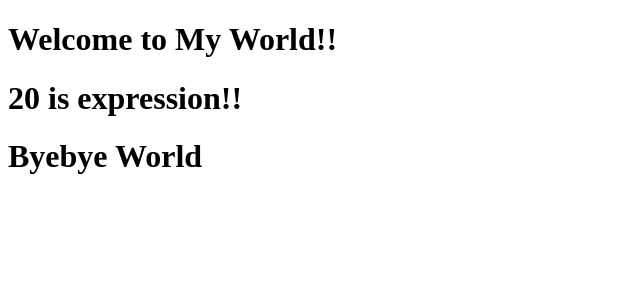
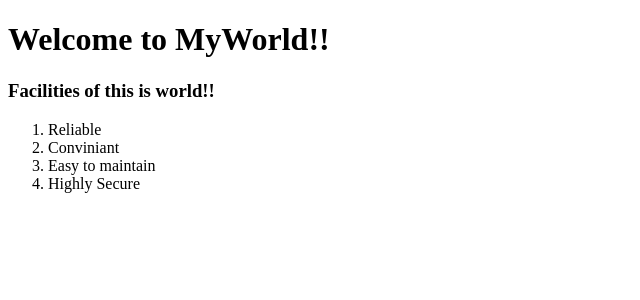
Before and after one commit to amanwild/react-thapa, a React (Create React App) app: page / in a window 1280 px wide. Shown: the top 300 px of the page, without its empty margins (0-640 px from the left). Built offline with nearby package versions, Linux system fonts and the light colour scheme.

Commit message:
components creating

```diff
--- /dev/null
+++ b/src/Components/App.js
@@ -0,0 +1,13 @@
+import React from "react";
+import Header from "./Header";
+import List from "./List";
+
+function App() {
+    return(
+
+    <>
+        <Header />
+        <List />
+    </>);
+}
+export default App;
--- /dev/null
+++ b/src/Components/Header.js
@@ -0,0 +1,11 @@
+import React from "react"
+
+function Header(){
+    return(
+    <>
+        {/* Template literals */}
+    <h1>Welcome to MyWorld!!</h1>
+
+    </>);
+}
+export default Header
--- /dev/null
+++ b/src/Components/List.js
@@ -0,0 +1,15 @@
+import React from "react"
+
+function List(){
+    return(
+    <>
+         <h3>{`Facilities of this is world!!`}</h3>
+    <ol>
+        <li>Reliable</li>
+        <li>Conviniant</li>
+        <li>Easy to maintain</li>
+        <li>Highly Secure</li>
+    </ol>
+    </>);
+}
+export default List
--- a/src/index.js
+++ b/src/index.js
@@ -1,16 +1,12 @@
 import React from "react";
 import ReactDOM from "react-dom/client";
+import App from "./Components/App";
+
 
 const root = ReactDOM.createRoot(document.getElementById("root"));
-const w = " World";
-const b = "Byebye ";
+
 root.render(
     <>
-    {/* Template literals */}
-    <h1>{`Welcome to My ${w}!!`}</h1>
-    <h1>{`${10 + 10} is expression!!`}</h1>
-    <h1>
-      {`${b} ${w} `}
-    </h1>
+    <App/>
   </>
 );
```
